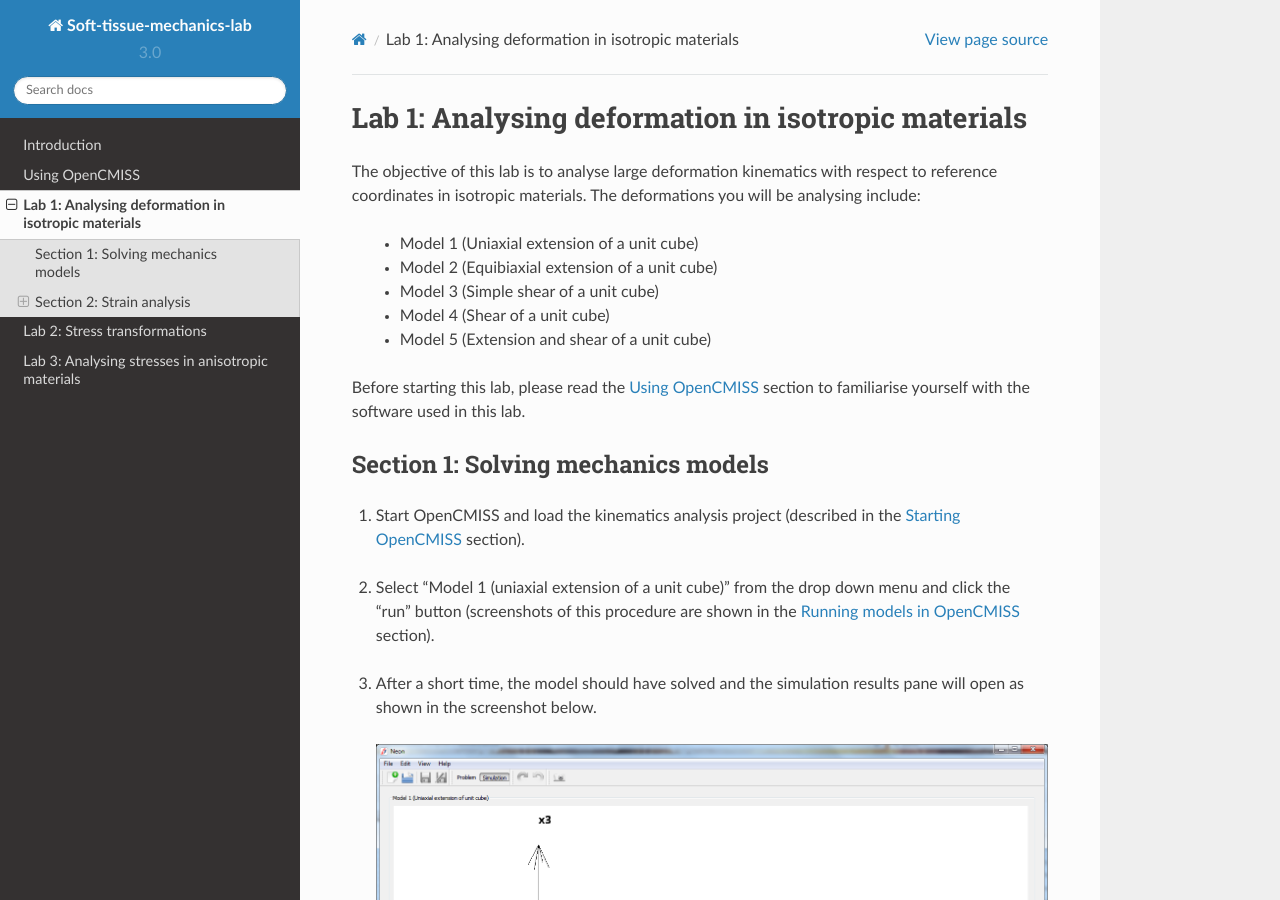
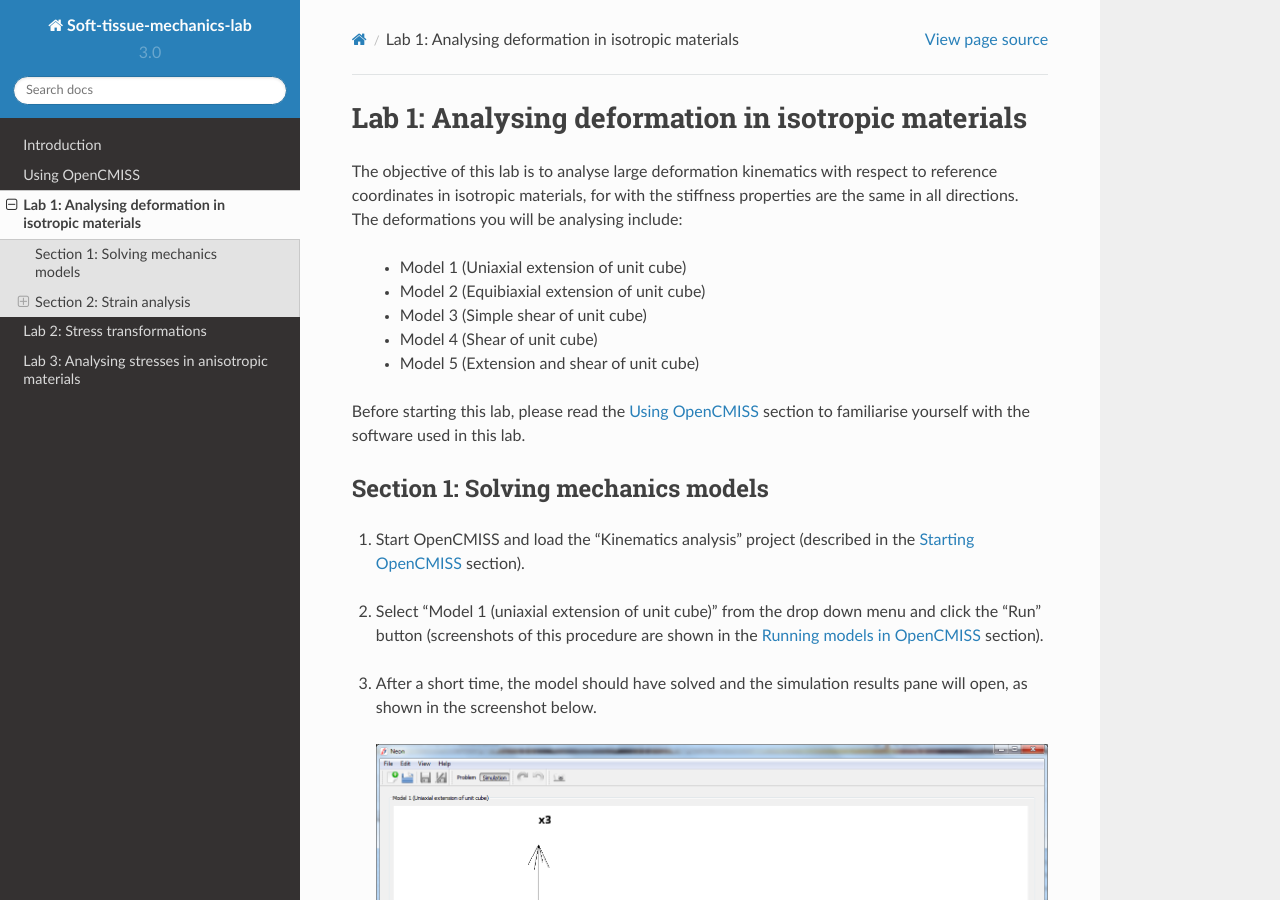
Before and after one commit to mpnash/soft-tissue-mechanics-labs, a Sphinx documentation site: the page built from docs/source/lab1.rst, in a window 1280 px wide and 900 px high. Built offline with Sphinx 7.4.7 and the Read the Docs theme 2.0.0, drawn with Linux system fonts in a browser that asks for light colours; pages that are not in the unit, such as notebooks, are missing from menus; some of the changed text lies outside the part shown.

Commit message:
Update lab1.rst
minor wording updates.

```diff
--- a/docs/source/lab1.rst
+++ b/docs/source/lab1.rst
@@ -12,13 +12,13 @@ Lab 1: Analysing deformation in isotropic materials
 .. toctree::
    :maxdepth: 2
 
-The objective of this lab is to analyse large deformation kinematics with respect to reference coordinates in isotropic materials. The deformations you will be analysing include:
+The objective of this lab is to analyse large deformation kinematics with respect to reference coordinates in isotropic materials, for with the stiffness properties are the same in all directions. The deformations you will be analysing include:
 
-  - Model 1 (Uniaxial extension of a unit cube)
-  - Model 2 (Equibiaxial extension of a unit cube)
-  - Model 3 (Simple shear of a unit cube)
-  - Model 4 (Shear of a unit cube)
-  - Model 5 (Extension and shear of a unit cube)
+  - Model 1 (Uniaxial extension of unit cube)
+  - Model 2 (Equibiaxial extension of unit cube)
+  - Model 3 (Simple shear of unit cube)
+  - Model 4 (Shear of unit cube)
+  - Model 5 (Extension and shear of unit cube)
 
 Before starting this lab, please read the :ref:`Using OpenCMISS <using-opencmiss>` section to familiarise yourself with the software used in this lab.
 
@@ -28,15 +28,15 @@ Before starting this lab, please read the :ref:`Using OpenCMISS <using-opencmiss
 Section 1: Solving mechanics models
 ===================================
 
-1. Start OpenCMISS and load the kinematics analysis project (described in the :ref:`Starting OpenCMISS <starting-OpenCMISS>` section).
+1. Start OpenCMISS and load the "Kinematics analysis" project (described in the :ref:`Starting OpenCMISS <starting-OpenCMISS>` section).
 
 |vspace|
 
-2. Select "Model 1 (uniaxial extension of a unit cube)" from the drop down menu and click the "run" button (screenshots of this procedure are shown in the :ref:`Running models in OpenCMISS <running-models-in-OpenCMISS>` section).
+2. Select "Model 1 (uniaxial extension of unit cube)" from the drop down menu and click the "Run" button (screenshots of this procedure are shown in the :ref:`Running models in OpenCMISS <running-models-in-OpenCMISS>` section).
 
 |vspace|
 
-3. After a short time, the model should have solved and the simulation results pane will open as shown in the screenshot below.
+3. After a short time, the model should have solved and the simulation results pane will open, as shown in the screenshot below.
 
   .. image:: images/lab1_model1.png
 
```
Also changed, not shown: other parts of docs/source/lab1.rst (+11 -11 lines).
